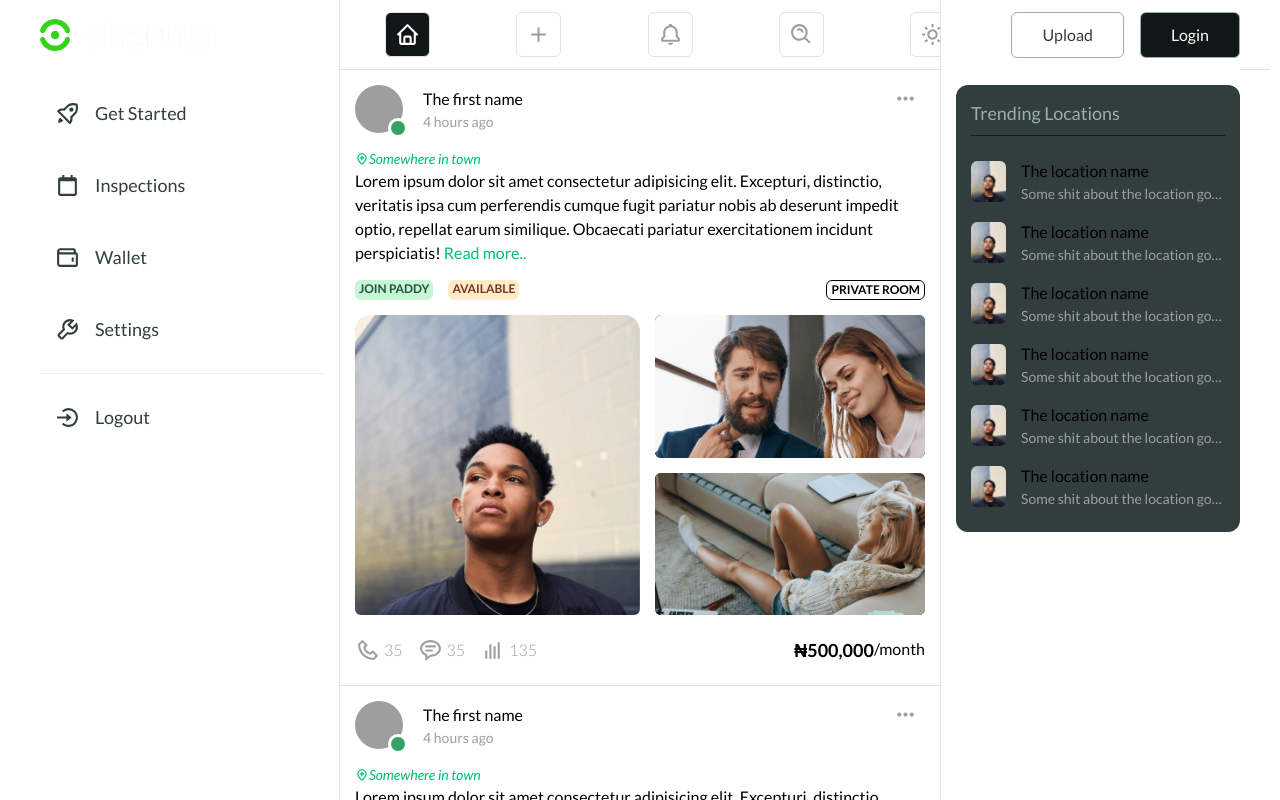
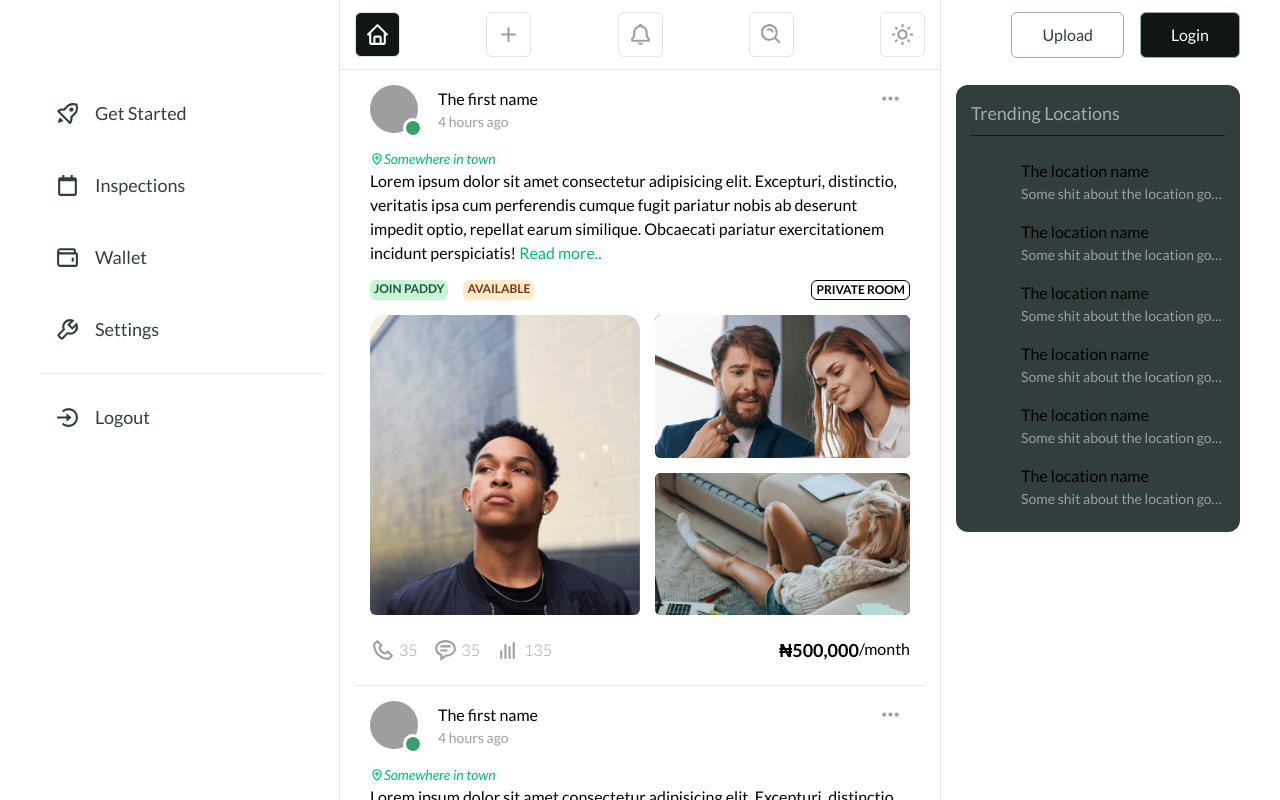
Before and after one commit to Emyboy/sheruta, a Next.js app: page / in a window 1280 px wide. Shown: the top 800 px of the page. Built offline with nearby package versions, Linux system fonts and the light colour scheme; grey boxes are pictures that could not be loaded.

Commit message:
fixed header

```diff
--- a/src/app/(home-page)/home-page.tsx
+++ b/src/app/(home-page)/home-page.tsx
@@ -10,7 +10,7 @@
 
 type Props = {}
 
-export default function HomePage({}: Props) {
+export default function HomePage({ }: Props) {
 	return (
 		<>
 			<MainHeader />
@@ -19,11 +19,11 @@
 					<Flex flexDirection={'column'} w="full">
 						<MainLeftNav />
 					</Flex>
-					<VStack bg="background" gap={0}>
+					<Flex flexDirection={'column'} gap={0}>
 						{new Array(25).fill(null).map((_) => {
 							return <EachRequest key={Math.random()} />
 						})}
-					</VStack>
+					</Flex>
 					<Flex>
 						<MainRightNav />
 					</Flex>
--- /dev/null
+++ b/src/components/layout/MainBodyContent.tsx
@@ -0,0 +1,28 @@
+import { BODY_WIDTH, DEFAULT_PADDING } from '@/configs/theme'
+import { FlexProps, Flex } from '@chakra-ui/react'
+import React from 'react'
+
+interface Props extends FlexProps {
+	children: React.ReactNode
+}
+
+export default function MainBodyContent(props: Props) {
+	const { children } = props
+	const value = {
+		xl: BODY_WIDTH,
+		lg: `calc(${BODY_WIDTH} - 50px)`,
+	}
+	return (
+		<Flex
+			flex={1}
+			id="body"
+			flexDirection={'column'}
+			minW={value}
+			maxW={value}
+			px={DEFAULT_PADDING}
+			{...props}
+		>
+			{children}
+		</Flex>
+	)
+}
--- a/src/components/layout/MainHeader.tsx
+++ b/src/components/layout/MainHeader.tsx
@@ -13,6 +13,7 @@
 import { BiBell, BiHome, BiPlus, BiSearchAlt, BiSun } from 'react-icons/bi'
 import Link from 'next/link'
 import MainTooltip from '../atoms/MainTooltip'
+import MainBodyContent from './MainBodyContent'
 
 type Props = {}
 
@@ -27,6 +28,7 @@
 			right={0}
 			w={{
 				md: `calc(100% - 60px)`,
+				lg: 'full',
 			}}
 			top={0}
 			zIndex={90}
@@ -43,13 +45,7 @@
 						borderColor: 'dark_light',
 					}}
 				>
-					<Flex
-						w={BODY_WIDTH}
-						justifyContent={'space-between'}
-						alignItems={'center'}
-						h="full"
-						px={DEFAULT_PADDING}
-					>
+					<MainBodyContent flexDirection={'row'} alignItems={'center'} justifyContent={'space-between'}>
 						<EachNav label="Home" Icon={BiHome} active />
 						<EachNav label="Post Request" Icon={BiPlus} />
 						<EachNav label="Notifications" Icon={BiBell} />
@@ -61,7 +57,7 @@
 								onClick={toggleColorMode}
 							/>
 						)}
-					</Flex>
+					</MainBodyContent>
 				</Flex>
 			</MainContainer>
 		</Flex>
--- a/src/components/layout/ThreeColumnLayout.tsx
+++ b/src/components/layout/ThreeColumnLayout.tsx
@@ -1,6 +1,7 @@
 import { BODY_WIDTH, NAV_HEIGHT, SIDE_NAV_WIDTH } from '@/configs/theme'
 import { Box, Flex, Hide, Link } from '@chakra-ui/react'
 import React from 'react'
+import MainBodyContent from './MainBodyContent'
 
 type Props = {
 	children: React.ReactNode
@@ -59,17 +60,10 @@
 						</Flex>
 					</Box>
 				</Hide>
-				<Box
-					pt={NAV_HEIGHT}
-					pb={5}
-					maxW={{
-						xl: BODY_WIDTH,
-						lg: `calc(${BODY_WIDTH} - 50px)`,
-					}}
-				>
+				<MainBodyContent pt={NAV_HEIGHT} pb={5}>
 					{/* @ts-ignore */}
 					{children[1]}
-				</Box>
+				</MainBodyContent>
 				<Hide below="lg">
 					<Box
 						minW={SIDE_NAV_WIDTH}
```
